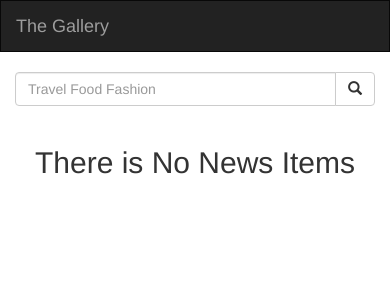
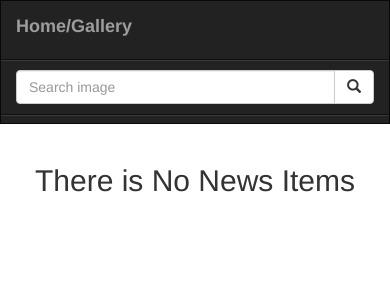
Before and after one commit to AshleyAlpha/gallery, a Django app: template gallery/gllry/templates/index.html in a window 390 px wide. Shown: the top 300 px of the page. Run offline with Django 3.2, Linux system fonts and the light colour scheme; the template is opened without the code that fills it, so the values that code supplies are empty; some libraries are stand-ins or nearby versions.

Commit message:
creating search function

```diff
--- a/gallery/gallery/settings.py
+++ b/gallery/gallery/settings.py
@@ -64,6 +64,7 @@ TEMPLATES = [
                 'django.template.context_processors.request',
                 'django.contrib.auth.context_processors.auth',
                 'django.contrib.messages.context_processors.messages',
+                'django.template.context_processors.media',
             ],
         },
     },
@@ -125,3 +126,5 @@ STATIC_URL = '/static/'
 STATICFILES_DIRS = [
     os.path.join(BASE_DIR, "static"),
 ]
+MEDIA_URL = '/media/'
+MEDIA_ROOT = os.path.join(BASE_DIR, 'media')
--- a/gallery/gallery/urls.py
+++ b/gallery/gallery/urls.py
@@ -18,5 +18,5 @@ from django.contrib import admin
 
 urlpatterns = [
     url(r'^admin/', admin.site.urls),
-    url(r'^gllry/',include('gllry.urls'))
+    url(r'',include('gllry.urls'))
 ]
--- a/gallery/gllry/models.py
+++ b/gallery/gllry/models.py
@@ -4,12 +4,6 @@ from django.db import models
 
 class Location(models.Model):
     photo_location = models.CharField(max_length=50)
-
-    def save_location(self):
-        self.save()
-
-    def delete_location(self):
-        self.delete()
 
 class Category(models.Model):
     photo_category = models.CharField(max_length=50)
--- a/gallery/gllry/templates/all-pics/base.html
+++ b/gallery/gllry/templates/all-pics/base.html
@@ -21,7 +21,7 @@
 <body>
     {% include "navbar.html" %}
 
-    {% block content %} <h1 class='text-center'>Pictures for {{date|date:"l d-F Y"}}</h1> {%endblock%}
+    {% block content %} {%endblock%}
     {% block scripts %}
     <script src="https://ajax.googleapis.com/ajax/libs/jquery/3.2.1/jquery.min.js"></script>
     {% bootstrap_javascript %}
--- a/gallery/gllry/templates/index.html
+++ b/gallery/gllry/templates/index.html
@@ -1,47 +1,38 @@
-{%extends 'base.html'%}
+{%extends 'all-pics/base.html'%}
 
 {% block content %}
 
 <body>
 
     <div class="container">
-        <form role="search" action="{% url 'search_result' %}">
 
-            <div class="input-group">
-                <input type="text" class="form-control" placeholder="Travel Food Fashion " name="image">
-                <div class="input-group-btn">
-                    <button class="btn btn-default" type="submit"><i class="glyphicon glyphicon-search"></i></button>
-                </div>
-            </div>
 
-        </form><br>
-
-        {% for img in pics %}
+        {% for img in images %}
 
 
         <a data-toggle="modal" data-target="#{{img.id}}">
-            <img src="{{img.image.url}}" alt="Image">
+            <img src="{{img.image.cdn_url}}" alt="Image">
         </a>
 
         <div id="{{img.id}}" class="modal fade" class='zoom' role="dialog"
-            style="background-color:rgb(168, 105, 105);color:rgb(47, 61, 61);font-family: monospace;">
+            style="background-color:teal;color:teal;font-family: calibri;">
             <div class="modal-dialog">
 
                 <!-- Modal content-->
                 <div class="modal-content">
                     <div class="modal-header">
                         <button type="button" class="close" data-dismiss="modal">&times;</button>
-                        <h3 style="color:rgb(168, 105, 105);"><em>{{img.category}}</em></h3>
+                        <h3 style="color:teal;"><strong>{{img.category}}</strong></h3>
                         <h3 class="modal-title"><strong>{{img.title}}</strong></h3>
                     </div>
                     <div class="modal-body">
-                        <img src="{{img.image.url}}" alt="Image" width='400' length='500'>
-                        <p><strong><em>{{img.description}}</em></strong></p><br>
-                        <h5><strong>Taken in:</strong>{{img.location}}</h5>
+                        <img src="{{img.image.cdn_url}}" alt="Image" width='400' length='500'>
+                        <p><strong>{{img.description}}</strong></p><br>
+                        <h5><strong>captured from: </strong>{{img.location.photo_location}}</h5>
                     </div>
                     <div class="modal-footer">
                         <button type="button" class="btn btn-default" data-dismiss="modal"
-                            style="background-color:rgb(168, 105, 105);color:white;">Close</button>
+                            style="background-color:teal;color:snow;">Close</button>
                     </div>
                 </div>
 
--- a/gallery/gllry/templates/navbar.html
+++ b/gallery/gllry/templates/navbar.html
@@ -11,9 +11,37 @@
     <nav class="navbar navbar-inverse">
         <div class="container-fluid">
             <div class="navbar-header">
-                <a class="navbar-brand" href="{% url 'picsToday' %}">The Gallery</a>
+                <a class="navbar-brand" href="{% url 'home' %}"><strong>Home/Gallery</strong></a>
             </div>
         </div>
+        <!-- Adding a search form  -->
+        <div class="col-sm-4 col-md-4 navbar-right">
+
+            <form class="navbar-form" role="search" action="{% url 'home' %}">
+
+                <div class="input-group">
+                    <input type="text" class="form-control" placeholder="Search image" name="image">
+                    <div class="input-group-btn">
+                        <button class="btn btn-default" type="submit"><i
+                                class="glyphicon glyphicon-search"></i></button>
+                    </div>
+                </div>
+
+            </form>
+        </div>
+        <!-- search form end -->
+
+
+        <!-- <form role="search" action="{% url 'search' %}">
+
+            <div class="input-group">
+                <input type="text" class="form-control" placeholder="Travel Food Fashion " name="image">
+                <div class="input-group-btn">
+                    <button class="btn btn-default" type="submit"><i class="glyphicon glyphicon-search"></i></button>
+                </div>
+            </div>
+
+        </form><br> -->
     </nav>
 </body>
 
--- a/gallery/gllry/templates/welcome.html
+++ b/gallery/gllry/templates/welcome.html
@@ -1,4 +1,4 @@
-{%extends base.html%}
-{%block content%}
+{%extends 'all-pics/base.html'%}
+{% block content %}
 <h1> Welcome to my best nature pictures Gallery</h1>
-{%endblock%}
+{% endblock %}
--- a/gallery/gllry/urls.py
+++ b/gallery/gllry/urls.py
@@ -1,7 +1,11 @@
 from django.conf.urls import url
 from . import views
+from django.conf import settings
+from django.conf.urls.static import static
 
 urlpatterns=[
-    url('^/$',views.index,name='home'),
-    url(r'^search/$',views.search,name = 'search_pics')
+    url('^$',views.index,name='home'),
+    url(r'^search/',views.search,name = 'search')
 ]
+if settings.DEBUG:
+    urlpatterns+=static(settings.MEDIA_URL, document_root = settings.MEDIA_ROOT)
--- a/gallery/gllry/views.py
+++ b/gallery/gllry/views.py
@@ -8,7 +8,7 @@ def welcome(request):
 
 def index(request):
     title = 'Home'
-    images = Image.get_all_images()
+    images = Image.objects.all()
     locations = Location.objects.all()
     return render(request, 'index.html', {'title':title, 'images':images, 'locations':locations})
 
```
Also changed, not shown: gallery/gllry/templates/search.html (+25 -0 lines), gallery/Images/20.jpeg (added).
